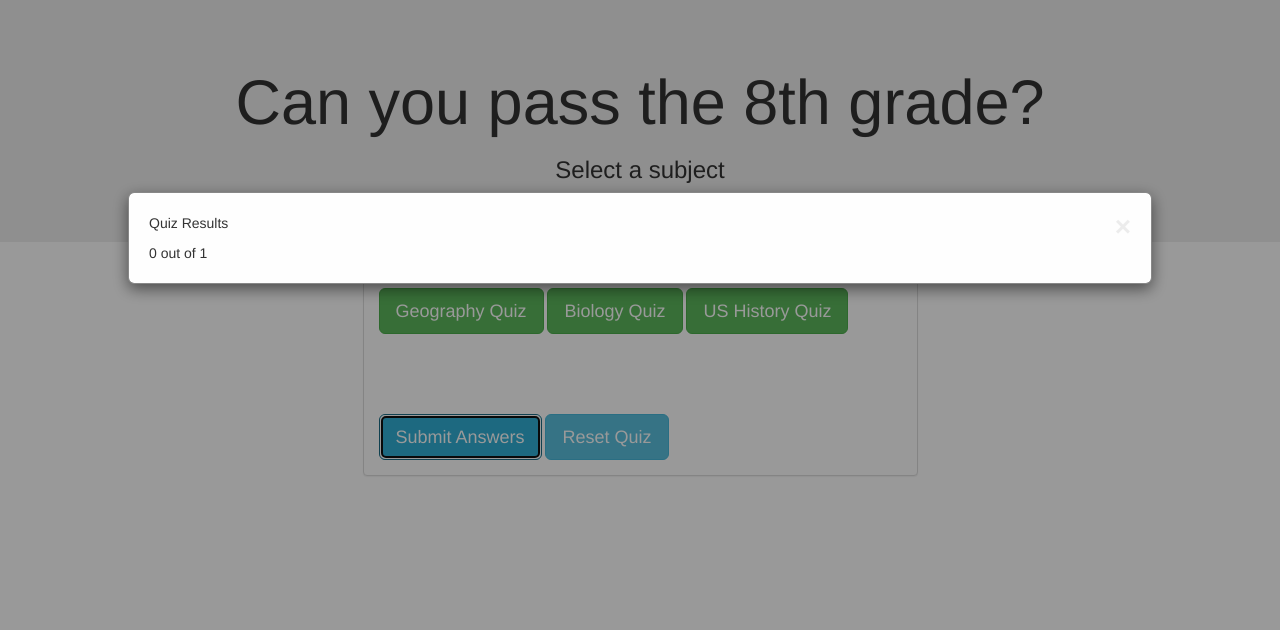
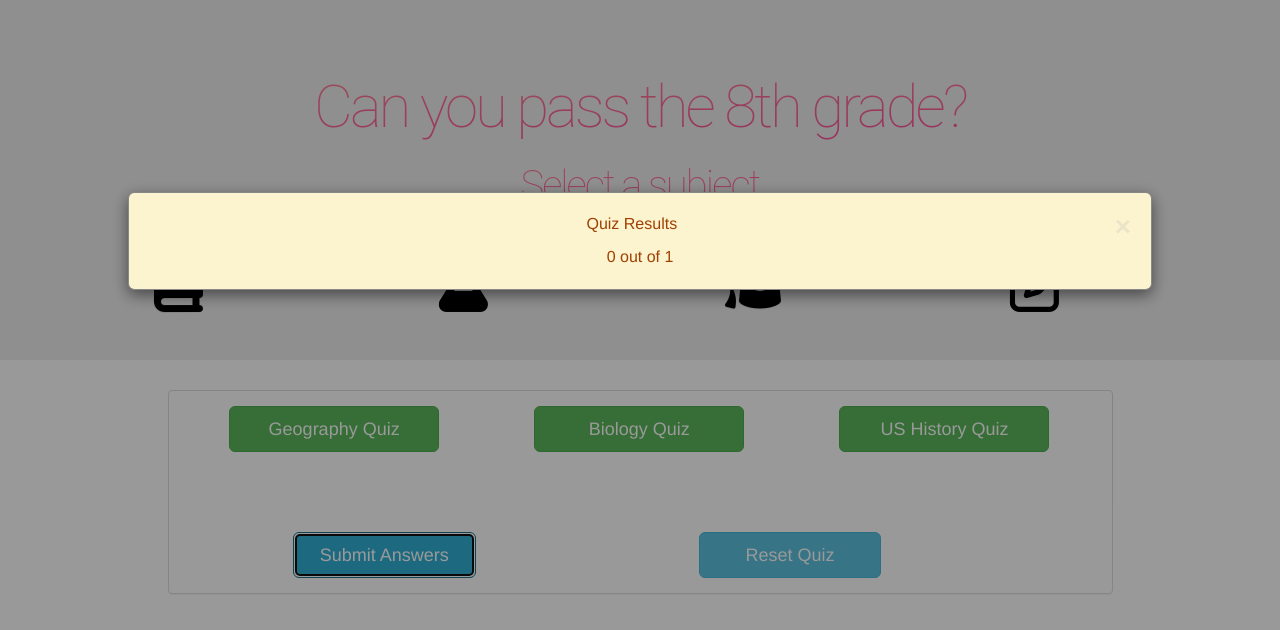
Before and after one commit to ucbx-first-project/quiz_app, a plain HTML site: page public/quiz.html in a window 1280 px wide. Both pictures are taken after a click on the button "Submit Answers". Drawn offline with nearby package versions, Linux system fonts and the light colour scheme.

Commit message:
update css style

```diff
--- a/public/assets/css/style.css
+++ b/public/assets/css/style.css
@@ -8,8 +8,31 @@
 	padding: 20px;
 }
 
+#start-geo-quiz,
+#start-bio-quiz,
+#start-history-quiz {
+	width: 23%;
+	margin-left: 5%;
+	margin-right: 5%;
+
+}
+
+#submit,
+#reset {
+	width: 20%;
+	margin-right: 12%;
+	margin-left: 12%;
+}
+
 li {
 	list-style: none;
+}
+
+.fa {
+	color: black;
+	width: 10%;
+	margin-left:12%;
+
 }
 
 .modal {
@@ -25,9 +48,58 @@ li {
     background-color: rgba(0,0,0,0.4); /* Black w/ opacity */
 }
 
+
+#heading-background {
+  font: 100%/1.5 "Roboto", Verdana, sans-serif;
+  font-size: 6rem;
+  line-height: 1.3;
+  color: #f35626;
+  background-image: -webkit-linear-gradient(92deg, #f35626, #feab3a);
+  -webkit-background-clip: text;
+  -webkit-text-fill-color: transparent;
+  animation: hue 60s infinite linear;
+  -webkit-font-smoothing: antialiased;
+  font-weight: 100;
+  letter-spacing: -.05em;
+}
+
+#sub-heading-background {
+	font: 100%/1 "Roboto", Verdana, sans-serif;
+  font-size: 4rem;
+  line-height: 1;
+  color: #f35626;
+  background-image: -webkit-linear-gradient(92deg, #f35626, #feab3a);
+  -webkit-background-clip: text;
+  -webkit-text-fill-color: transparent;
+  animation: hue 60s infinite linear;
+  -webkit-font-smoothing: antialiased;
+  font-weight: 100;
+  letter-spacing: -.05em;
+  margin-bottom: 10px;
+}
+
+@-webkit-keyframes hue {
+  from {
+    -webkit-filter: hue-rotate(0deg);
+  }
+
+  to {
+    -webkit-filter: hue-rotate(-360deg);
+  }
+}
+
+#quiz-result,
+#results {
+	font: "Roboto", Verdana, sans-serif;
+    font-size: 16px;
+    font-weight: 4px;
+    color: #A04000;
+    text-align: center;
+}
+
 /* Modal Content/Box */
 .modal-content {
-    background-color: #fefefe;
+    background-color: #FCF3CF;
     margin: 15% auto; /* 15% from the top and centered */
     padding: 20px;
     border: 1px solid #888;
--- a/public/assets/javascript/quiz.js
+++ b/public/assets/javascript/quiz.js
@@ -10,12 +10,29 @@
 
 var questions = {
 	"geography" : [{
-		question: "What airport uses the code FCO?", answers: {
-	 		a: " Rome",
-	 		b: " Frankfurt",
-	 		c: " Fair Isle",
+		question: "Which of the following countries is NOT a member of the European Union (EU)?", answers: {
+	 		a: " Denmark",
+	 		b: " Norway",
+	 		c: " Sweden",
+      d: " Finland"
  		},
- 		answer: "a",
+ 		answer: "b",
+
+    question: "What is the longest mountain range in the world?", answers: {
+      a: " Himalayas",
+      b: " Alps",
+      c: " Andes",
+      d: " Rocky Mountains"
+    },
+    answer: "c",
+
+    question: "Which of the following is the longest river in the world?", answers: {
+      a: " Amazon",
+      b: " Nile",
+      c: " Yangtze",
+      d: " Congo"
+    },
+    answer: "a"
 
 	}],
 
@@ -71,12 +88,11 @@ function generateQuiz (subject){
       		answers.push("</ul>");
 
       		output.push(
-			'<div class="q">' + subject[i].question + '</div>'
-			+'<br>'
-			+ '<div class="answers">' + answers.join(' ') + '</div>')
+			"<div class='q'>" + subject[i].question + "</div>"
+			+"<br>"
+			+ "<div class='answers'>" + answers.join(' ') + "</div>")
 
 
-            //$("#quiz").append(output).join('');
 			quiz.innerHTML = output.join('');
 			console.log(output.join(''));
 
@@ -125,6 +141,19 @@ function showResults (subject){
 $("#submit").on("click", function(){
   showResults(questions.geography);
   console.log("results updated")
+//need to update this with the API link to wikipedia
+//ideally later show/hide the submit and reset buttons
+
+var queryURL = //api
+
+$.ajax({
+    url: queryURL,
+    method: "GET"
+  }).done(function(response){
+    //update with content from wiki
+
+  })
+
 
 });
 
--- a/public/quiz.html
+++ b/public/quiz.html
@@ -9,7 +9,10 @@
     <script src="https://cdnjs.cloudflare.com/ajax/libs/jquery/3.2.1/jquery.min.js"></script>
 
     <link rel="stylesheet" href="https://maxcdn.bootstrapcdn.com/bootstrap/3.3.7/css/bootstrap.min.css">
+    <script src="https://use.fontawesome.com/bc7aa1a3d0.js"></script>
     <script src="https://maxcdn.bootstrapcdn.com/bootstrap/3.3.7/js/bootstrap.min.js"></script>
+    <link rel="stylesheet"
+    href="https://cdnjs.cloudflare.com/ajax/libs/animate.css/3.5.2/animate.min.css">
     <link rel="stylesheet" type="text/css" href="assets/css/style.css">
     <meta name="viewport" content="width=device-width, initial-scale=1">
 
@@ -19,14 +22,22 @@
 <body>
 
 <div class="jumbotron">
-    <h1 class="text-center">Can you pass the 8th grade?</h1>
-    <h3 class="text-center">Select a subject</h3>
+    <h1 class="text-center" id="heading-background">Can you pass the 8th grade?</h1>
+    <h3 class="text-center" id="sub-heading-background">Select a subject</h3>
+    <br><br>
+    <div>
+        <i class="fa fa-book fa-4x animated infinite jello" aria-hidden="true"></i>
+        <i class="fa fa-flask fa-4x animated infinite rubberBand" aria-hidden="true"></i>
+        <i class="fa fa-graduation-cap fa-4x animated infinite jello" aria-hidden="true"></i>
+        <i class="fa fa-pencil-square-o fa-4x animated infinite rubberBand" aria-hidden="true"></i>
+    </div>
+
 </div>
 
 <div class="container">
     <div class="row">
-            <div class="col-md-3" id="left-side-panel"></div>
-            <div class="col-md-6" id="middle-panel">
+            <div class="col-md-1" id="left-side-panel"></div>
+            <div class="col-md-10" id="middle-panel">
                 <div class="panel panel-default">
                   <div class="panel-body">
                     <button type="button" class="btn btn-primary btn-lg btn-success" id="start-geo-quiz">Geography Quiz</button>
@@ -42,14 +53,14 @@
                           <!-- Modal content -->
                           <div class="modal-content">
                             <span class="close">&times;</span>
-                            <p>Quiz Results</p>
+                            <p id="quiz-result">Quiz Results</p>
                             <div id="results">Score</div>
                           </div>
                         </div>
                   </div>
                 </div>
             </div>
-            <div class="col-md-3" id="right-side-panel">
+            <div class="col-md-1" id="right-side-panel">
                 <div id="panel-heading"></div>
                 <div id="display"></div>
 
```
